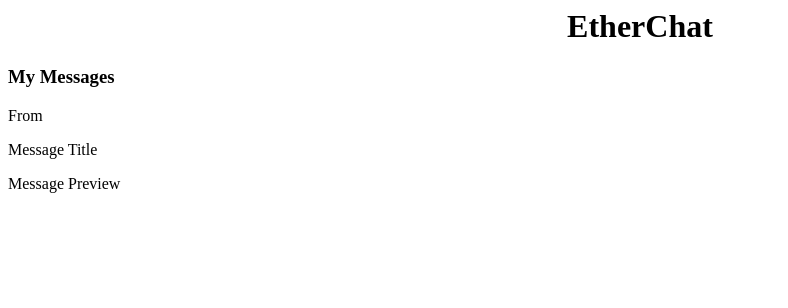
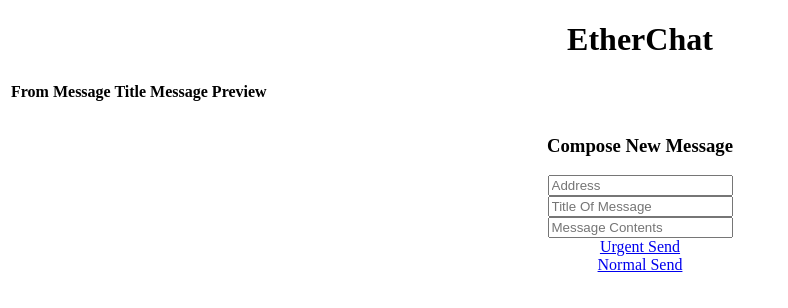
Before and after one commit to brett-stefanishin/EtherChat, a plain HTML site: page index.html in a window 1280 px wide. Shown: the whole page, without its empty margins (0-788 px from the left). Drawn offline with Linux system fonts and the light colour scheme.

Commit message:
Updated index.html

```diff
--- a/index.html
+++ b/index.html
@@ -1,18 +1,38 @@
-<DOCTYPE! HTML>
+<!DOCTYPE HTML>
 <html>
-  <title> EtherChat </title>
+<title> <b> EtherChat </b> </title>
   <head>
   <center> <h1> EtherChat </h1> </center>
   </head>
-  <body>
-  <h3> My Messages </h3>
-  <table>
-    <t1> From </t1>
-      <ul id="Sender"> </ul>
-    <t2> Message Title</t2>
-      <ul id="MessageTitle"> </ul>
-    <t1> Message Preview</t1>
-      <ul id="MessagePreview"> </ul>
+  <body class = "container">
+  <div class ="table-responsive">
+  <table class = "table table-bordered">
+      <thead>
+        <tr>
+          <th> From </th>
+          <th> Message Title </th>
+          <th> Message Preview </th>
+        </tr>
+      </thead>
+      <tbody>
+        <tr>
+          <td id = "addressOfSender"> </td>
+        </tr>
+        <tr>
+          <td id = "messageTitle"></td>
+        </tr>
+        <tr>
+          <td id = "messagePreview"></td>
+        </tr>
+      </tbody>
   </table>
+  </div>
+  <center> <h3> Compose New Message </h3> </center>
+  <center> <input type="text" placeholder="Address" id="RecipientAddress" /> </center>
+  <center> <input type="text" placeholder="Title Of Message" id="MessageTitle" /> </center>
+  <center> <input type="text" placeholder="Message Contents" id="MessageContent" /> </center>
+  <center> <a href="#" onclick="UrgentSendMessage()" class="btn btn-danger"> Urgent Send </a> </center>
+  <center> <a href="#" onclick="NormalSendMessage()" class="btn btn-success"> Normal Send </a> </center>
+  <center> <p1 id ="ConfirmationMessage"> </p1></center>
   </body>
 </html>
```
